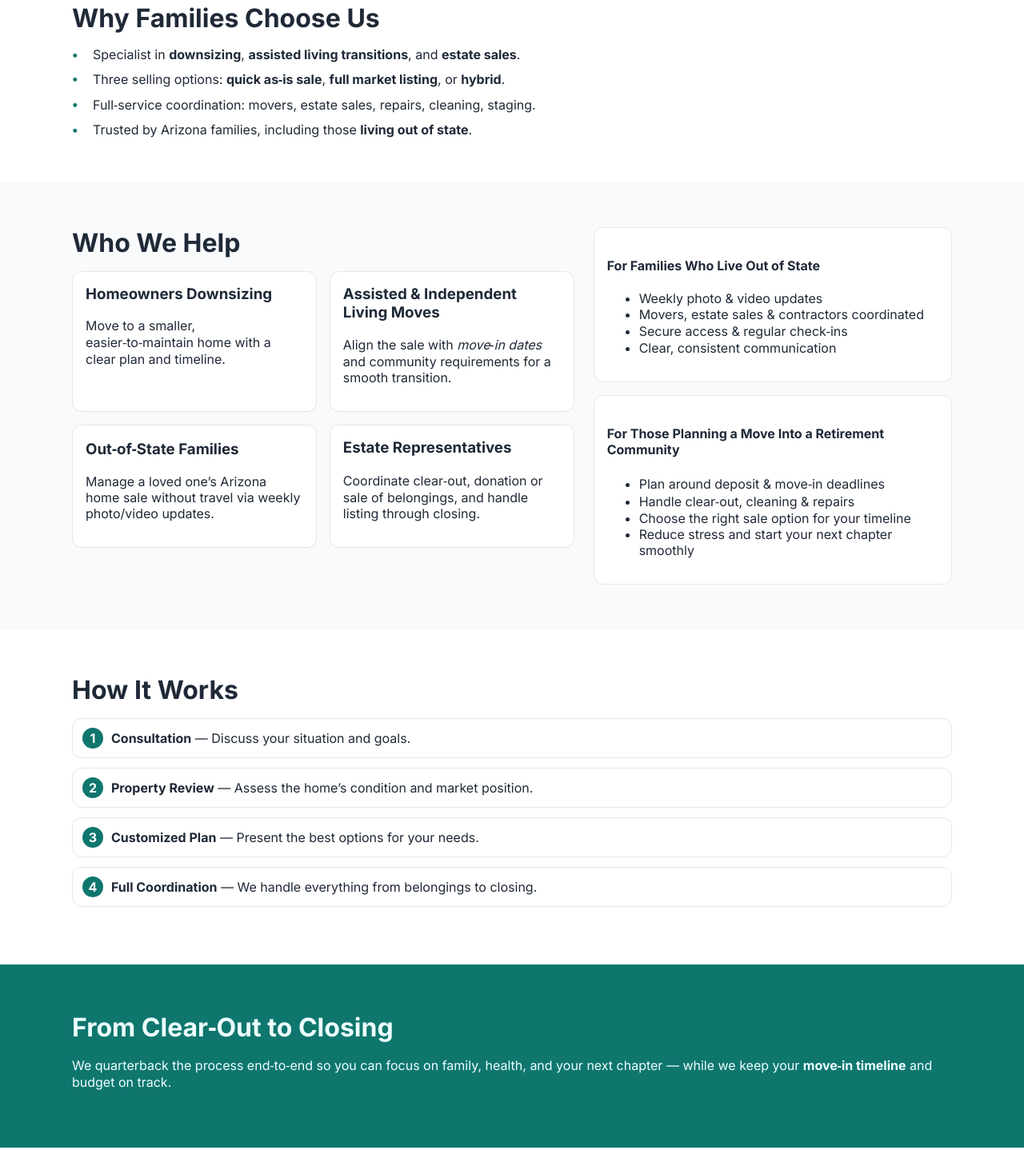
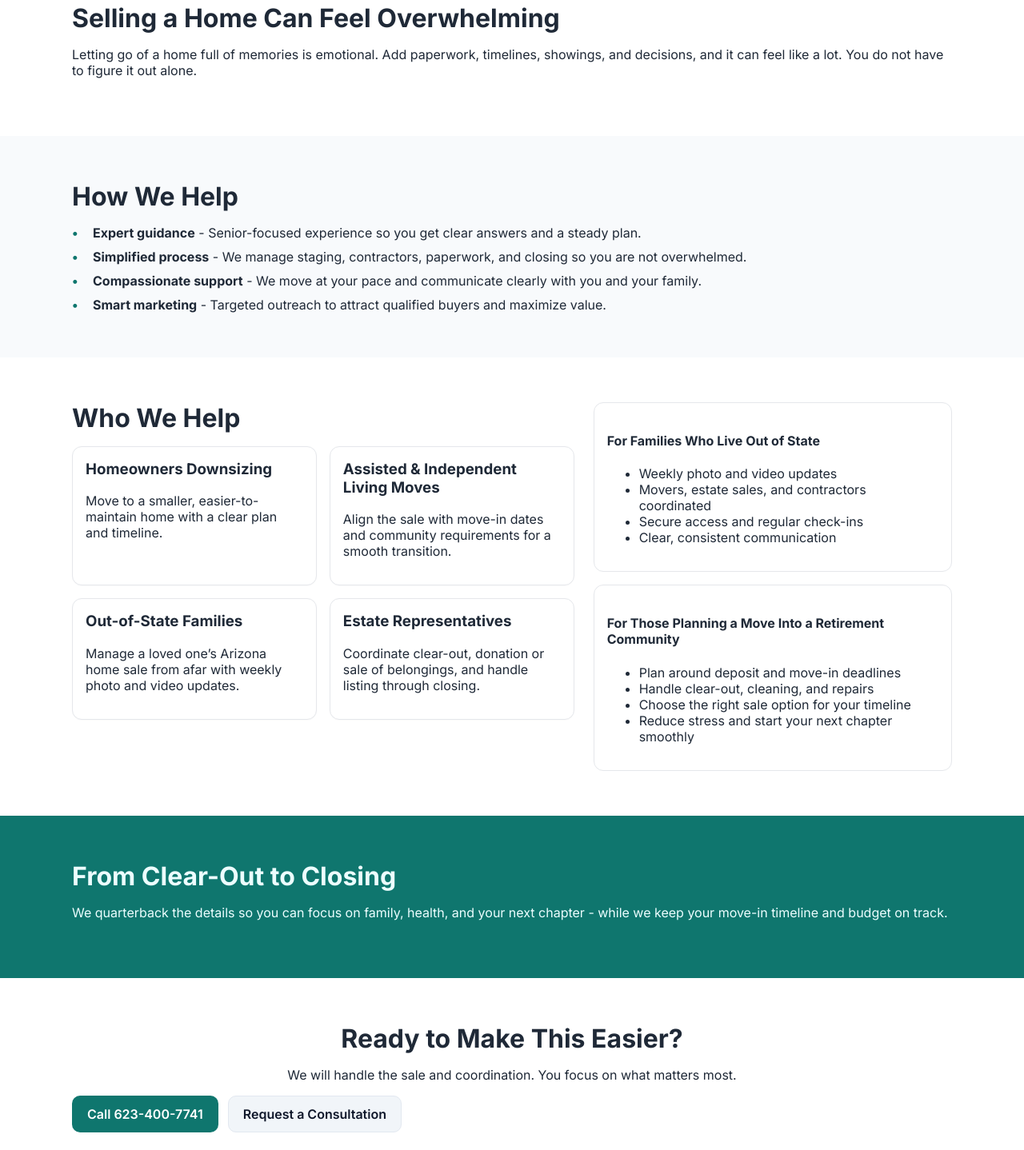
Before and after one commit to azspurs/JSMLegacy, a plain HTML site: page index.html in a window 1280 px wide. Shown: the part 405-1843 px from the top of the page at 80% size. Drawn offline with Linux system fonts and the light colour scheme.

Commit message:
Update index.html
Entirely new Index page from chatgpt 10:20am Aug 14

```diff
--- a/index.html
+++ b/index.html
@@ -1,22 +1,20 @@
 <!DOCTYPE html>
-
 <html lang="en">
 <head>
   <meta charset="utf-8"/>
   <meta content="width=device-width, initial-scale=1" name="viewport"/>
-<meta name="description" content="Jeremy Marks – Arizona’s Trusted Transition Real Estate Specialist. Helping families downsize, move to assisted or independent living, and sell homes with care and expertise.">
-<title>Home Sales for Life’s Next Chapter | Arizona</title>
-<meta content="Helping Arizona homeowners and families sell a home before downsizing, moving into assisted or independent living, or managing an estate from out of state. Full-service coordination from clear-out to closing." name="description"/>
-<link href="https://fonts.googleapis.com" rel="preconnect"/>
-<link crossorigin="" href="https://fonts.gstatic.com" rel="preconnect"/>
-<link href="https://fonts.googleapis.com/css2?family=Inter:wght@400;600;700&amp;display=swap" rel="stylesheet"/>
-<link href="styles.css" rel="stylesheet">
-</link></head>
+  <title>Jeremy Marks – Arizona’s Trusted Transition Real Estate Specialist</title>
+  <meta name="description" content="Helping Arizona seniors and families sell a home before downsizing, moving into assisted or independent living, or managing an estate from out of state. Clear plans, full coordination, and on-time closings.">
+  <link rel="preconnect" href="https://fonts.googleapis.com"/>
+  <link rel="preconnect" href="https://fonts.gstatic.com" crossorigin/>
+  <link href="https://fonts.googleapis.com/css2?family=Inter:wght@400;600;700&display=swap" rel="stylesheet"/>
+  <link href="styles.css" rel="stylesheet"/>
+</head>
 <body>
 <header class="site-header">
-<div aria-label="Primary" class="container header-inner" role="navigation">
+  <div class="container header-inner" role="navigation" aria-label="Primary">
     <div class="brand">
-<span aria-hidden="true" class="brand-mark">AZ</span>
+      <span class="brand-mark" aria-hidden="true">AZ</span>
       <span class="brand-text">Jeremy Marks – Arizona’s Trusted Transition Real Estate Specialist</span>
     </div>
     <nav class="nav-actions">
@@ -25,66 +23,81 @@
     </nav>
   </div>
 </header>
+
 <main>
+  <!-- HERO -->
   <section class="hero" id="top">
     <div class="container hero-inner">
       <h1>Stress-Free Real Estate Solutions for Seniors</h1>
-<p class="lead">Helping You Navigate the Selling Process with Care and Expertise.</p>
+      <p class="lead">Helping Arizona seniors and families sell with care, clarity, and expertise.</p>
       <div class="cta-row">
         <a class="btn btn-primary" href="tel:16234007741">Call 623-400-7741</a>
         <a class="btn btn-secondary" href="#contact">Request a Consultation</a>
       </div>
     </div>
   </section>
+
+  <!-- EMPATHY / PROBLEM -->
   <section class="section" id="why">
     <div class="container">
-<h2>Why Families Choose Us</h2>
+      <h2>Selling a Home Can Feel Overwhelming</h2>
+      <p>Letting go of a home full of memories is emotional. Add paperwork, timelines, showings, and decisions, and it can feel like a lot. You do not have to figure it out alone.</p>
+    </div>
+  </section>
+
+  <!-- HOW WE HELP -->
+  <section class="section muted" id="how-we-help">
+    <div class="container">
+      <h2>How We Help</h2>
       <ul class="bullets">
-<li>Specialist in <strong>downsizing</strong>, <strong>assisted living transitions</strong>, and <strong>estate sales</strong>.</li>
-<li>Three selling options: <strong>quick as‑is sale</strong>, <strong>full market listing</strong>, or <strong>hybrid</strong>.</li>
-<li>Full‑service coordination: movers, estate sales, repairs, cleaning, staging.</li>
-<li>Trusted by Arizona families, including those <strong>living out of state</strong>.</li>
+        <li><strong>Expert guidance</strong> - Senior-focused experience so you get clear answers and a steady plan.</li>
+        <li><strong>Simplified process</strong> - We manage staging, contractors, paperwork, and closing so you are not overwhelmed.</li>
+        <li><strong>Compassionate support</strong> - We move at your pace and communicate clearly with you and your family.</li>
+        <li><strong>Smart marketing</strong> - Targeted outreach to attract qualified buyers and maximize value.</li>
       </ul>
     </div>
   </section>
-<section class="section muted" id="who">
+
+  <!-- WHO WE HELP -->
+  <section class="section" id="who">
     <div class="container grid-2">
       <div>
         <h2>Who We Help</h2>
         <div class="cards">
           <article class="card">
             <h3>Homeowners Downsizing</h3>
-<p>Move to a smaller, easier‑to‑maintain home with a clear plan and timeline.</p>
+            <p>Move to a smaller, easier-to-maintain home with a clear plan and timeline.</p>
           </article>
           <article class="card">
-<h3>Assisted &amp; Independent Living Moves</h3>
-<p>Align the sale with <em>move‑in dates</em> and community requirements for a smooth transition.</p>
+            <h3>Assisted & Independent Living Moves</h3>
+            <p>Align the sale with move-in dates and community requirements for a smooth transition.</p>
           </article>
           <article class="card">
-<h3>Out‑of‑State Families</h3>
-<p>Manage a loved one’s Arizona home sale without travel via weekly photo/video updates.</p>
+            <h3>Out-of-State Families</h3>
+            <p>Manage a loved one’s Arizona home sale from afar with weekly photo and video updates.</p>
           </article>
           <article class="card">
             <h3>Estate Representatives</h3>
-<p>Coordinate clear‑out, donation or sale of belongings, and handle listing through closing.</p>
+            <p>Coordinate clear-out, donation or sale of belongings, and handle listing through closing.</p>
           </article>
         </div>
       </div>
+
       <aside class="sidebars">
         <div class="sidebar">
           <h4>For Families Who Live Out of State</h4>
           <ul>
-<li>Weekly photo &amp; video updates</li>
-<li>Movers, estate sales &amp; contractors coordinated</li>
-<li>Secure access &amp; regular check‑ins</li>
+            <li>Weekly photo and video updates</li>
+            <li>Movers, estate sales, and contractors coordinated</li>
+            <li>Secure access and regular check-ins</li>
             <li>Clear, consistent communication</li>
           </ul>
         </div>
         <div class="sidebar">
           <h4>For Those Planning a Move Into a Retirement Community</h4>
           <ul>
-<li>Plan around deposit &amp; move‑in deadlines</li>
-<li>Handle clear‑out, cleaning &amp; repairs</li>
+            <li>Plan around deposit and move-in deadlines</li>
+            <li>Handle clear-out, cleaning, and repairs</li>
             <li>Choose the right sale option for your timeline</li>
             <li>Reduce stress and start your next chapter smoothly</li>
           </ul>
@@ -92,32 +105,28 @@
       </aside>
     </div>
   </section>
-<section class="section" id="how">
+
+  <!-- SHORT VALUE BAND -->
+  <section class="section band" id="peace">
     <div class="container">
-<h2>How It Works</h2>
-<ol class="steps">
-<li><strong>Consultation</strong> — Discuss your situation and goals.</li>
-<li><strong>Property Review</strong> — Assess the home’s condition and market position.</li>
-<li><strong>Customized Plan</strong> — Present the best options for your needs.</li>
-<li><strong>Full Coordination</strong> — We handle everything from belongings to closing.</li>
-</ol>
+      <h2>From Clear-Out to Closing</h2>
+      <p>We quarterback the details so you can focus on family, health, and your next chapter - while we keep your move-in timeline and budget on track.</p>
     </div>
   </section>
-<section class="section band" id="peace">
-<div class="container">
-<h2>From Clear‑Out to Closing</h2>
-<p>We quarterback the process end‑to‑end so you can focus on family, health, and your next chapter — while we keep your <strong>move‑in timeline</strong> and budget on track.</p>
-</div>
-</section>
+
+  <!-- MID-PAGE CTA -->
   <section class="section" id="cta">
     <div class="container center">
-<h2>Ready to Make Your Next Chapter Stress‑Free?</h2>
-<p>We’ll help you sell your home, handle the details, and keep your move on schedule.</p>
+      <h2>Ready to Make This Easier?</h2>
+      <p>We will handle the sale and coordination. You focus on what matters most.</p>
       <div class="cta-row">
         <a class="btn btn-primary" href="tel:16234007741">Call 623-400-7741</a>
         <a class="btn btn-secondary" href="#contact">Request a Consultation</a>
       </div>
     </div>
+  </section>
+
+  <!-- TESTIMONIALS -->
   <section class="section" id="testimonials">
     <div class="container">
       <h2>What Our Clients Say</h2>
@@ -127,7 +136,6 @@
           You certainly made our lives easier with this sale.”
           <footer>— Happy Seller</footer>
         </blockquote>
-
         <blockquote>
           “Thank you for the excellent job you did in marketing and selling our home so quickly
           in Arizona. You went above and beyond to find and interview vendors to make all the
@@ -137,15 +145,16 @@
           wanting to buy or sell a home. You truly made this sale easy for us as out-of-state residents.”
           <footer>— Out-of-State Homeowners</footer>
         </blockquote>
-
         <blockquote>
-        “I know you will be glad when this house closes. You are the best real estate agent I’ve
+          “I know you will be glad when this house closes. You are the best real estate agent I have
           ever had the privilege of working with.”
           <footer>— Home Seller</footer>
         </blockquote>
       </div>
     </div>
   </section>
+
+  <!-- LEAD MAGNET (unchanged endpoint) -->
   <section class="section" id="checklist">
     <div class="container">
       <h2>Free Checklist: Selling a Home Before Moving Into Senior Living (Arizona)</h2>
@@ -153,9 +162,7 @@
 
       <form action="https://formspree.io/f/xnnzrnwg" method="POST" class="lead-form">
         <input type="hidden" name="_subject" value="Checklist Request (AZ Senior Living)">
-      <!-- simple honeypot -->
         <input type="text" name="_gotcha" style="display:none">
-
         <div class="form-grid">
           <label><span>Name</span><input type="text" name="name" required></label>
           <label><span>Email</span><input type="email" name="email" required></label>
@@ -163,7 +170,6 @@
             <textarea name="message" rows="4" placeholder="Downsizing this fall... out-of-state family..."></textarea>
           </label>
         </div>
-
         <button class="btn btn-primary" type="submit">Email Me the Checklist</button>
         <p class="small print" style="margin-top:8px;">
           By submitting, you agree we may contact you about your inquiry. We never sell your info.
@@ -172,45 +178,33 @@
       </form>
     </div>
   </section>
-<section aria-labelledby="contact-heading" class="section muted" id="contact">
+
+  <!-- CONTACT (kept; changed subject line only) -->
+  <section class="section muted" id="contact" aria-labelledby="contact-heading">
     <div class="container contact">
       <div>
         <h2 id="contact-heading">Request a Consultation</h2>
-<p>Tell us a little about your situation and we’ll follow up shortly.</p>
+        <p>Tell us a little about your situation and we will follow up shortly.</p>
+
         <form action="https://formspree.io/f/xnnzrnwg" method="POST">
-  <!-- Optional subject line for the email you receive -->
-  <input type="hidden" name="_subject" value="New inquiry from JSM Legacy site">
-
-  <!-- Simple honeypot for spam protection -->
+          <input type="hidden" name="_subject" value="Consultation Request (Website Contact)">
           <input type="text" name="_gotcha" style="display:none">
-
           <div class="form-grid">
-    <label>
-      <span>Name</span>
-      <input type="text" name="name" required>
-    </label>
-    <label>
-      <span>Phone</span>
-      <input type="tel" name="phone" required>
-    </label>
-    <label>
-      <span>Email</span>
-      <input type="email" name="email" required>
-    </label>
-    <label class="full">
-      <span>Tell us about your situation</span>
-      <textarea name="message" rows="5" required></textarea>
-    </label>
+            <label><span>Name</span><input type="text" name="name" required></label>
+            <label><span>Phone</span><input type="tel" name="phone" required></label>
+            <label><span>Email</span><input type="email" name="email" required></label>
+            <label class="full"><span>Tell us about your situation</span><textarea name="message" rows="5" required></textarea></label>
           </div>
-
           <button class="btn btn-primary" type="submit">Send My Info</button>
         </form>
+
         <p class="consent-note">
           By submitting, you agree we may contact you about your inquiry. We never sell your info.
           <a href="privacy.html">Privacy Policy</a>
         </p>
         <p class="small print">Prefer email? <a href="mailto:jeremy@jsmlegacy.com">jeremy@jsmlegacy.com</a></p>
       </div>
+
       <aside class="contact-aside">
         <div class="contact-card">
           <h3>Call Us</h3>
@@ -224,25 +218,26 @@
     </div>
   </section>
 </main>
+
 <footer class="site-footer">
   <div class="container footer-inner">
     <p>© <span id="year"></span> Jeremy Marks – Arizona’s Trusted Transition Real Estate Specialist · Scottsdale, AZ</p>
     <p>HomeSmart · Arizona Real Estate License #SA123456000</p>
-    <p>
-      <img src="equal-housing-logo.png" alt="Equal Housing Opportunity" style="height:20px; vertical-align:middle;">
-    </p>
+    <p><img src="equal-housing-logo.png" alt="Equal Housing Opportunity" style="height:20px; vertical-align:middle;"></p>
     <nav class="footer-nav">
       <a href="#top">Top</a>
       <a href="#why">Why Us</a>
       <a href="#who">Who We Help</a>
-      <a href="#how">How It Works</a>
+      <a href="#how-we-help">How We Help</a>
       <a href="#contact">Contact</a>
     </nav>
   </div>
 </footer>
+
 <script>
   document.getElementById('year').textContent = new Date().getFullYear();
 </script>
+
 <!-- Mobile call bar -->
 <div class="mobile-callbar" role="region" aria-label="Call or Text">
   <a href="tel:16234007741">Call or Text 623-400-7741</a>
```
Lines whose indentation alone changed are shown as unchanged.
